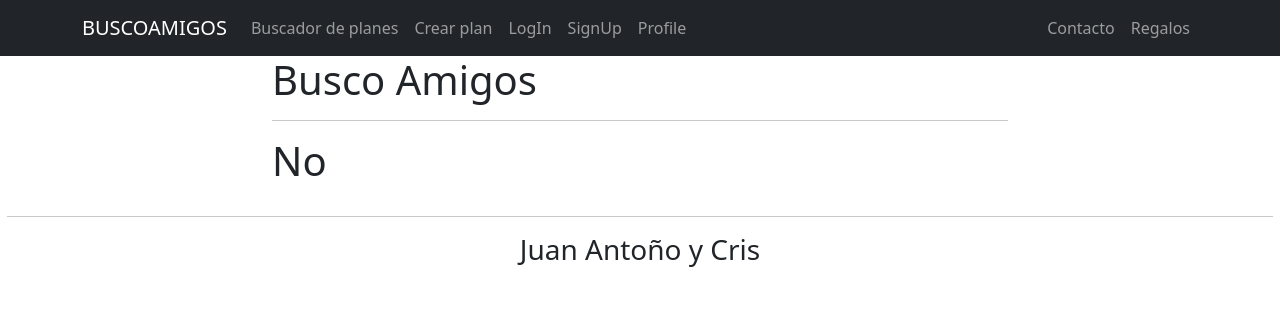
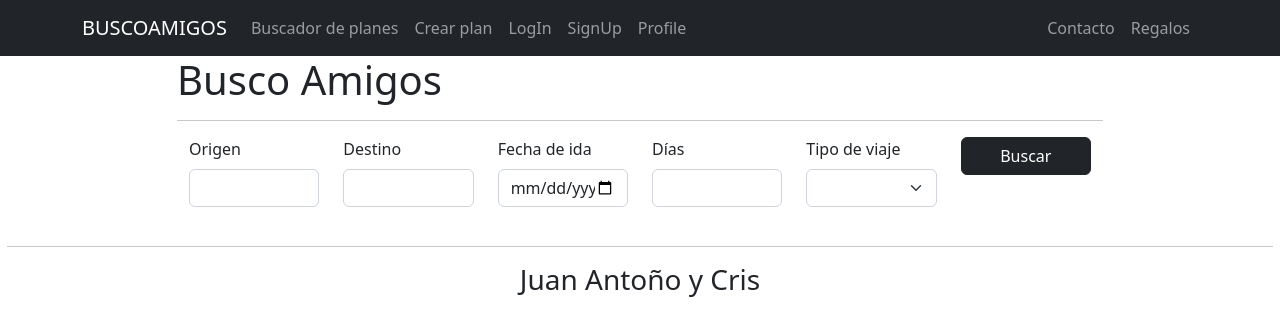
Before and after one commit to JuanAntoni0Caballero/BuscoAmigos-cl, a React (Create React App) app: page / in a window 1280 px wide. Shown: the top 336 px of the page. Built offline with nearby package versions, Linux system fonts and the light colour scheme.

Commit message:
formulario busqueda

```diff
--- a/src/components/PlanDetails/PlanDetails.jsx
+++ b/src/components/PlanDetails/PlanDetails.jsx
@@ -9,8 +9,8 @@ import { useNavigate } from "react-router-dom"
 const PlanDetails = () => {
 
     const [plan, setPlan] = useState({})
+
     const navigate = useNavigate()
-
 
     const { plan_id } = useParams()
 
@@ -22,12 +22,9 @@ const PlanDetails = () => {
 
     }, [plan_id])
 
-
-
     const handleDeletePlan = e => {
 
         e.preventDefault()
-
 
         planService
             .deletePlan(plan_id)
--- a/src/components/PlanEditForm/PlanEditForm.jsx
+++ b/src/components/PlanEditForm/PlanEditForm.jsx
@@ -16,16 +16,16 @@ const PlanEditForm = () => {
         duration: '',
         typePlan: ''
     })
+    const [planTypes, setplanTypes] = useState(null)
+    const [errors, setErrors] = useState([])
 
-    const [errors, setErrors] = useState([])
+    const navigate = useNavigate()
+
+    const { plan_id } = useParams()
 
     useEffect(() => {
         typeOfPlans()
     }, [])
-
-    const navigate = useNavigate()
-
-    const { plan_id } = useParams()
 
     useEffect(() => {
         planService
@@ -53,8 +53,6 @@ const PlanEditForm = () => {
             .catch(err => setErrors(err.response.data.errorMessages))
     }
 
-    const [planTypes, setplanTypes] = useState(null)
-
     const typeOfPlans = () => {
 
         planService
@@ -63,10 +61,10 @@ const PlanEditForm = () => {
             .catch(err => console.log(err))
     }
 
+
     return (
 
         <Container>
-
 
             <Form onSubmit={handleFormSubmit}>
 
@@ -101,7 +99,7 @@ const PlanEditForm = () => {
 
                     <Col md={{ span: 6 }}>
                         <Form.Group className="mb-3" controlId="duration">
-                            <Form.Label>Días de duración del viaje</Form.Label>
+                            <Form.Label>Días de duración</Form.Label>
                             <Form.Control type="number" value={plan.duration} onChange={handleInputChange} name="duration" />
                         </Form.Group>
                     </Col>
--- a/src/components/PlanNewForm/PlanNewForm.jsx
+++ b/src/components/PlanNewForm/PlanNewForm.jsx
@@ -94,7 +94,7 @@ const PlanNewForm = () => {
 
                 <Col md={{ span: 6 }}>
                     <Form.Group className="mb-3" controlId="duration">
-                        <Form.Label>Días de duración del viaje</Form.Label>
+                        <Form.Label>Días de duración</Form.Label>
                         <Form.Control type="number" value={planData.duration} onChange={handleInputChange} name="duration" />
                     </Form.Group>
                 </Col>
--- a/src/components/PlanSearchForm/PlanSearchForm.jsx
+++ b/src/components/PlanSearchForm/PlanSearchForm.jsx
@@ -1,11 +1,87 @@
+import { useEffect, useState } from "react"
+import { Container, Row, Col, Form, Button } from "react-bootstrap"
 
 
 
 const PlanSearchForm = () => {
 
+    const [plan, setPlan] = useState({
+        title: '',
+        description: '',
+        origin: '',
+        destination: '',
+        date: '',
+        duration: '',
+        typePlan: ''
+    })
+    const [planTypes, setplanTypes] = useState(null)
+
+    const handleInputChange = e => {
+
+    }
+
+    const handleFormSubmit = e => {
+
+    }
+
 
     return (
-        <h1>No</h1>
+        <Container>
+
+
+            <Form onSubmit={handleFormSubmit}>
+
+                <Row>
+                    <Col md={{ span: 2 }}>
+                        <Form.Group className="mb-3" controlId="origin">
+                            <Form.Label>Origen</Form.Label>
+                            <Form.Control type="text" value={plan.origin} onChange={handleInputChange} name="origin" />
+                        </Form.Group>
+                    </Col>
+
+                    <Col md={{ span: 2 }}>
+                        <Form.Group className="mb-3" controlId="destination">
+                            <Form.Label>Destino</Form.Label>
+                            <Form.Control type="text" value={plan.destination} onChange={handleInputChange} name="destination" />
+                        </Form.Group>
+                    </Col>
+
+                    <Col md={{ span: 2 }}>
+                        <Form.Group className="mb-3" controlId="date">
+                            <Form.Label>Fecha de ida</Form.Label>
+                            <Form.Control type="date" value={plan.date} onChange={handleInputChange} name="date" />
+                        </Form.Group>
+                    </Col>
+
+                    <Col md={{ span: 2 }}>
+                        <Form.Group className="mb-3" controlId="duration">
+                            <Form.Label>Días</Form.Label>
+                            <Form.Control type="number" value={plan.duration} onChange={handleInputChange} name="duration" />
+                        </Form.Group>
+                    </Col>
+
+                    <Col md={{ span: 2 }}>
+                        <Form.Group className="mb-3" controlId="typePlan">
+                            <Form.Label>Tipo de viaje</Form.Label>
+                            <Form.Select value={plan.typePlan} onChange={handleInputChange} name="typePlan">
+                                {
+                                    planTypes?.map(elm => {
+                                        return <option key={elm._id} value={elm._id}>{elm.typePlan}</option>
+                                    })
+                                }
+                            </Form.Select>
+                        </Form.Group>
+                    </Col>
+
+                    <Col md={{ span: 2 }}>
+                        <div className="d-grid">
+                            <Button variant="dark" type="submit">Buscar</Button>
+                        </div>
+                    </Col>
+                </Row>
+            </Form>
+
+        </Container >
 
     )
 }
--- a/src/components/ProfileCard/ProfileCard.jsx
+++ b/src/components/ProfileCard/ProfileCard.jsx
@@ -8,8 +8,8 @@ import { AuthContext } from '../../context/auth.context'
 const ProfileCard = () => {
 
     const { user: userContext, logout } = useContext(AuthContext)
+
     const [user, setUser] = useState(userContext)
-
 
     const handleDeleteProfile = e => {
 
@@ -17,9 +17,7 @@ const ProfileCard = () => {
 
         return userService
             .deleteUser()
-            .then(() => {
-                logout()
-            })
+            .then(() => logout())
             .catch(err => console.log(err))
     }
 
--- a/src/pages/HomePage/HomePage.jsx
+++ b/src/pages/HomePage/HomePage.jsx
@@ -10,7 +10,7 @@ const HomePage = () => {
 
             <Row>
 
-                <Col md={{ span: 8, offset: 2 }}>
+                <Col md={{ span: 10, offset: 1 }}>
 
                     <h1>Busco Amigos</h1>
                     <hr />
```
